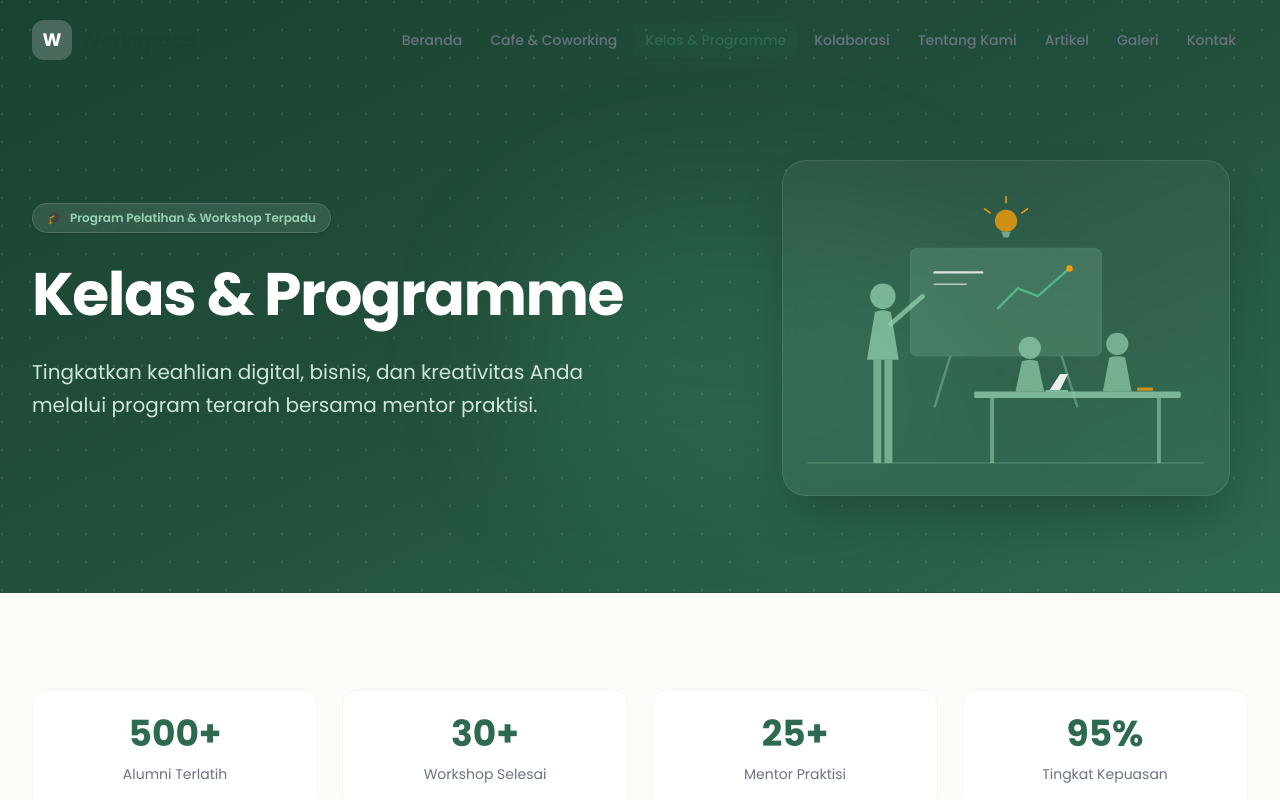
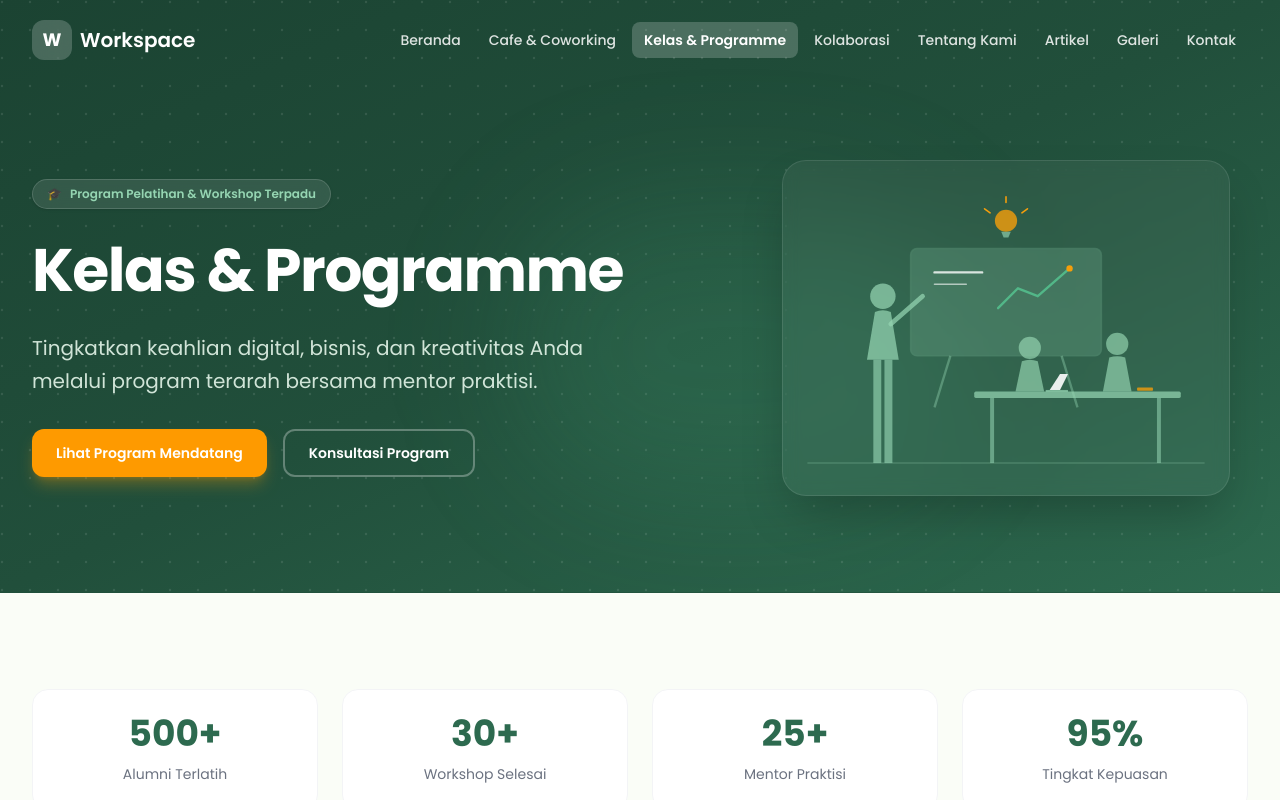
Before and after one commit to aldiyart92/website-profile-usaha, a Next.js app: page /kelas-programme in a window 1280 px wide. Shown: the top 800 px of the page. Built offline with nearby package versions, Linux system fonts and the light colour scheme.

Commit message:
style: set white navbar title by default and amber CTA button on all non-index hero sections

```diff
--- a/src/app/artikel/page.tsx
+++ b/src/app/artikel/page.tsx
@@ -3,6 +3,7 @@ import HeroSection from "@/components/HeroSection";
 import { ArtikelSilhouette } from "@/components/Silhouettes";
 import SectionHeading from "@/components/SectionHeading";
 import ArticleCard from "@/components/ArticleCard";
+import Button from "@/components/Button";
 import { articles } from "@/data/content";
 
 export const metadata: Metadata = {
@@ -18,9 +19,15 @@ export default function ArtikelPage() {
         title="Artikel & Kabar Terbaru"
         subtitle="Inspirasi, kiat praktis produktivitas, serta ulasan seputar tren teknologi dan industri kreatif."
         silhouette={<ArtikelSilhouette />}
-      />
+      >
+        <div className="flex flex-wrap gap-4">
+          <Button href="#daftar-artikel" variant="amber">
+            Baca Artikel Terbaru
+          </Button>
+        </div>
+      </HeroSection>
 
-      <section className="section-padding">
+      <section id="daftar-artikel" className="section-padding">
         <div className="max-w-7xl mx-auto px-4 sm:px-6 lg:px-8">
           <SectionHeading
             title="Wawasan Terpilih"
--- a/src/app/cafe-coworking/page.tsx
+++ b/src/app/cafe-coworking/page.tsx
@@ -154,8 +154,7 @@ export default function CafeCoworkingPage() {
         <div className="flex flex-wrap gap-4">
           <Button
             href="#coworking-plans"
-            variant="primary"
-            className="bg-white text-primary hover:bg-accent hover:text-primary-dark shadow-lg"
+            variant="amber"
           >
             Lihat Paket Coworking
           </Button>
--- a/src/app/galeri/page.tsx
+++ b/src/app/galeri/page.tsx
@@ -3,6 +3,7 @@ import HeroSection from "@/components/HeroSection";
 import { GaleriSilhouette } from "@/components/Silhouettes";
 import SectionHeading from "@/components/SectionHeading";
 import GalleryGrid from "@/components/GalleryGrid";
+import Button from "@/components/Button";
 import { galleryImages } from "@/data/content";
 
 export const metadata: Metadata = {
@@ -18,9 +19,15 @@ export default function GaleriPage() {
         title="Galeri Workspace"
         subtitle="Lihat sekilas kenyamanan ruang kerja, atmosfer cafe yang asri, serta keseruan berbagai kegiatan komunitas kami."
         silhouette={<GaleriSilhouette />}
-      />
+      >
+        <div className="flex flex-wrap gap-4">
+          <Button href="#galeri-grid" variant="amber">
+            Eksplorasi Galeri
+          </Button>
+        </div>
+      </HeroSection>
 
-      <section className="section-padding">
+      <section id="galeri-grid" className="section-padding">
         <div className="max-w-7xl mx-auto px-4 sm:px-6 lg:px-8">
           <SectionHeading
             title="Dokumentasi Visual"
--- a/src/app/kelas-programme/page.tsx
+++ b/src/app/kelas-programme/page.tsx
@@ -20,10 +20,23 @@ export default function KelasProgrammePage() {
         title="Kelas & Programme"
         subtitle="Tingkatkan keahlian digital, bisnis, dan kreativitas Anda melalui program terarah bersama mentor praktisi."
         silhouette={<KelasProgrammeSilhouette />}
-      />
+      >
+        <div className="flex flex-wrap gap-4">
+          <Button href="#daftar-program" variant="amber">
+            Lihat Program Mendatang
+          </Button>
+          <Button
+            href="/kontak"
+            variant="outline"
+            className="border-white/30 text-white hover:bg-white/10 hover:text-white"
+          >
+            Konsultasi Program
+          </Button>
+        </div>
+      </HeroSection>
 
       {/* Program Categories / Stats */}
-      <section className="section-padding">
+      <section id="daftar-program" className="section-padding">
         <div className="max-w-7xl mx-auto px-4 sm:px-6 lg:px-8">
           <div className="grid grid-cols-2 md:grid-cols-4 gap-6 text-center mb-16">
             <div data-aos="fade-up" className="p-6 bg-surface rounded-2xl border border-gray-100">
--- a/src/app/kolaborasi/page.tsx
+++ b/src/app/kolaborasi/page.tsx
@@ -84,10 +84,23 @@ export default function KolaborasiPage() {
         title="Peluang Kolaborasi"
         subtitle="Mari bertumbuh bersama. Kami percaya dampak terbesar tercipta dari kolaborasi yang erat dan bermakna."
         silhouette={<KolaborasiSilhouette />}
-      />
+      >
+        <div className="flex flex-wrap gap-4">
+          <Button href="#form-kolaborasi" variant="amber">
+            Ajukan Kolaborasi
+          </Button>
+          <Button
+            href="#bentuk-kemitraan"
+            variant="outline"
+            className="border-white/30 text-white hover:bg-white/10 hover:text-white"
+          >
+            Bentuk Kemitraan
+          </Button>
+        </div>
+      </HeroSection>
 
       {/* Collaboration Types */}
-      <section className="section-padding">
+      <section id="bentuk-kemitraan" className="section-padding">
         <div className="max-w-7xl mx-auto px-4 sm:px-6 lg:px-8">
           <SectionHeading
             title="Bentuk Kemitraan yang Kami Tawarkan"
--- a/src/app/kontak/page.tsx
+++ b/src/app/kontak/page.tsx
@@ -3,6 +3,7 @@ import HeroSection from "@/components/HeroSection";
 import { KontakSilhouette } from "@/components/Silhouettes";
 import SectionHeading from "@/components/SectionHeading";
 import ContactForm from "@/components/ContactForm";
+import Button from "@/components/Button";
 
 export const metadata: Metadata = {
   title: "Kontak Kami",
@@ -57,7 +58,20 @@ export default function KontakPage() {
         title="Hubungi Kami"
         subtitle="Ada pertanyaan seputar paket membership, pemesanan ruang rapat, atau sekadar ingin menyapa? Kami siap menyambut Anda."
         silhouette={<KontakSilhouette />}
-      />
+      >
+        <div className="flex flex-wrap gap-4">
+          <Button href="#form-pesan" variant="amber">
+            Kirim Pesan Langsung
+          </Button>
+          <Button
+            href="https://wa.me/6281234567890"
+            variant="outline"
+            className="border-white/30 text-white hover:bg-white/10 hover:text-white"
+          >
+            Chat WhatsApp
+          </Button>
+        </div>
+      </HeroSection>
 
       <section className="section-padding">
         <div className="max-w-7xl mx-auto px-4 sm:px-6 lg:px-8">
@@ -89,7 +103,7 @@ export default function KontakPage() {
           {/* Form and Map Grid */}
           <div className="grid grid-cols-1 lg:grid-cols-2 gap-12 items-start">
             {/* Contact Form Section */}
-            <div data-aos="fade-right" className="bg-surface rounded-3xl p-8 sm:p-10 border border-gray-100 shadow-sm">
+            <div id="form-pesan" data-aos="fade-right" className="bg-surface rounded-3xl p-8 sm:p-10 border border-gray-100 shadow-sm">
               <h3 className="text-2xl font-bold text-text-primary mb-2">Kirimkan Pesan</h3>
               <p className="text-text-secondary text-sm mb-8">
                 Isi formulir di bawah ini dan kami akan membalas ke email Anda sesegera mungkin.
--- a/src/app/tentang-kami/page.tsx
+++ b/src/app/tentang-kami/page.tsx
@@ -58,10 +58,23 @@ export default function TentangKamiPage() {
         title="Tentang Kami"
         subtitle="Membangun ekosistem terpadu di mana ide segar, secangkir kopi beraroma, dan jejaring kolaboratif bertemu."
         silhouette={<TentangKamiSilhouette />}
-      />
+      >
+        <div className="flex flex-wrap gap-4">
+          <Button href="/kontak" variant="amber">
+            Kunjungi Workspace
+          </Button>
+          <Button
+            href="#cerita-kami"
+            variant="outline"
+            className="border-white/30 text-white hover:bg-white/10 hover:text-white"
+          >
+            Baca Kisah Kami
+          </Button>
+        </div>
+      </HeroSection>
 
       {/* Story Section */}
-      <section className="section-padding">
+      <section id="cerita-kami" className="section-padding">
         <div className="max-w-7xl mx-auto px-4 sm:px-6 lg:px-8">
           <div className="grid grid-cols-1 lg:grid-cols-2 gap-12 items-center">
             <div data-aos="fade-right">
--- a/src/components/Navbar.tsx
+++ b/src/components/Navbar.tsx
@@ -41,14 +41,20 @@ export default function Navbar() {
         <div className="flex items-center justify-between">
           {/* Logo */}
           <Link href="/" className="flex items-center gap-2 group">
-            <div className={`w-10 h-10 rounded-xl flex items-center justify-center font-bold text-lg transition-colors ${
-              scrolled ? "bg-primary text-white" : "bg-white/20 text-white backdrop-blur"
-            } ${pathname === "/" && !scrolled ? "bg-white/20 text-white" : ""} ${scrolled ? "bg-primary text-white" : pathname !== "/" ? "bg-primary text-white" : ""}`}>
+            <div
+              className={`w-10 h-10 rounded-xl flex items-center justify-center font-bold text-lg transition-colors ${
+                scrolled ? "bg-primary text-white" : "bg-white/20 text-white backdrop-blur"
+              }`}
+            >
               W
             </div>
-            <span className={`font-semibold text-xl transition-colors ${
-              scrolled || pathname !== "/" ? "text-primary-dark" : "text-white"
-            }`}>
+            <span
+              className={`font-semibold text-xl transition-colors ${
+                scrolled
+                  ? "text-primary group-hover:text-primary"
+                  : "text-white group-hover:text-white/90"
+              }`}
+            >
               Workspace
             </span>
           </Link>
@@ -61,12 +67,12 @@ export default function Navbar() {
                 href={link.href}
                 className={`px-3 py-2 rounded-lg text-sm font-medium transition-all duration-200 ${
                   pathname === link.href
-                    ? scrolled || pathname !== "/"
+                    ? scrolled
                       ? "text-primary bg-primary/10"
-                      : "text-white bg-white/20"
-                    : scrolled || pathname !== "/"
+                      : "text-white bg-white/20 font-semibold"
+                    : scrolled
                     ? "text-text-secondary hover:text-primary hover:bg-primary/5"
-                    : "text-white/80 hover:text-white hover:bg-white/10"
+                    : "text-white/85 hover:text-white hover:bg-white/10"
                 }`}
               >
                 {link.label}
@@ -78,7 +84,7 @@ export default function Navbar() {
           <button
             onClick={() => setIsOpen(!isOpen)}
             className={`lg:hidden p-2 rounded-lg transition-colors ${
-              scrolled || pathname !== "/"
+              scrolled
                 ? "text-text-primary hover:bg-gray-100"
                 : "text-white hover:bg-white/10"
             }`}
```
